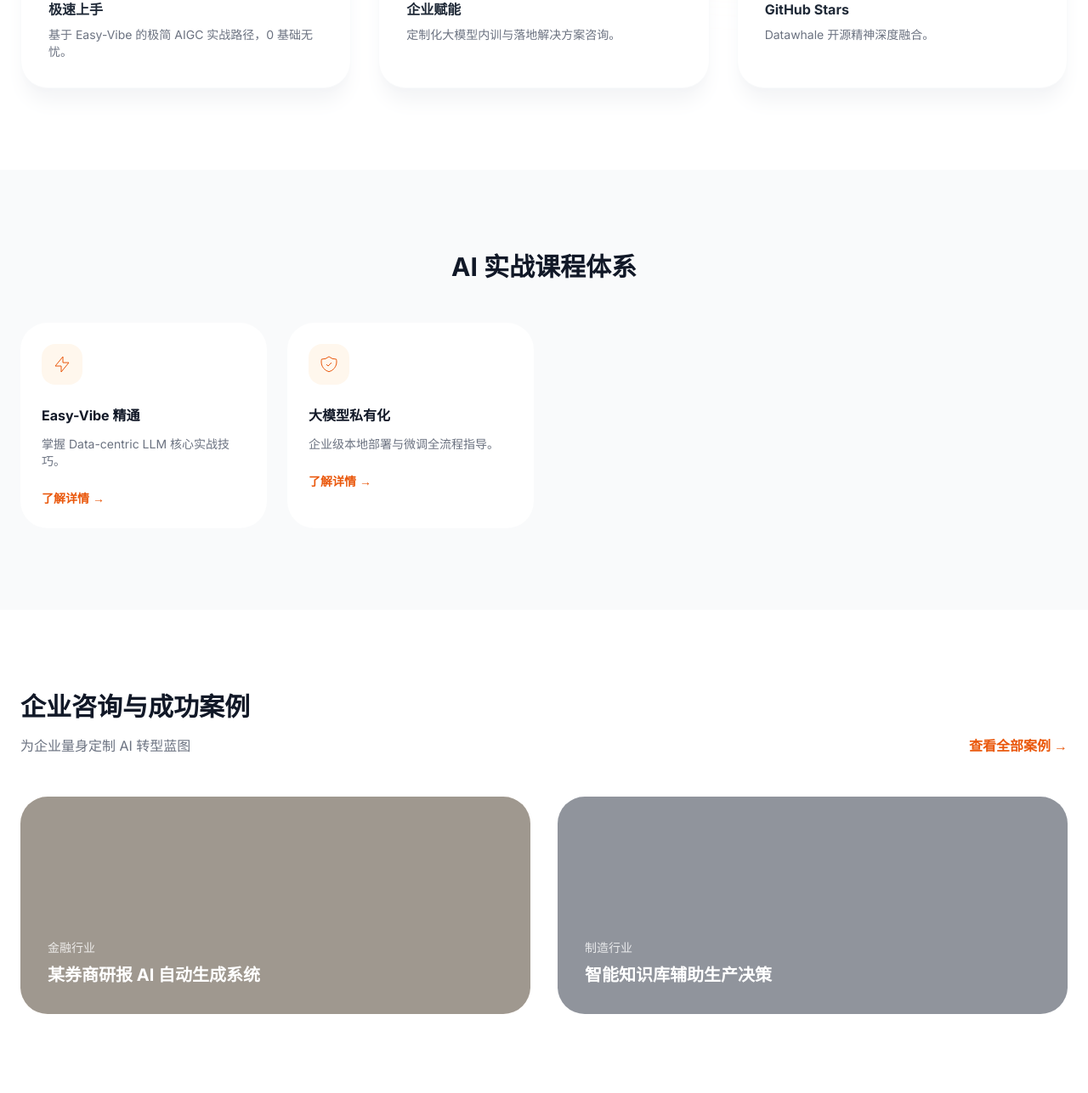
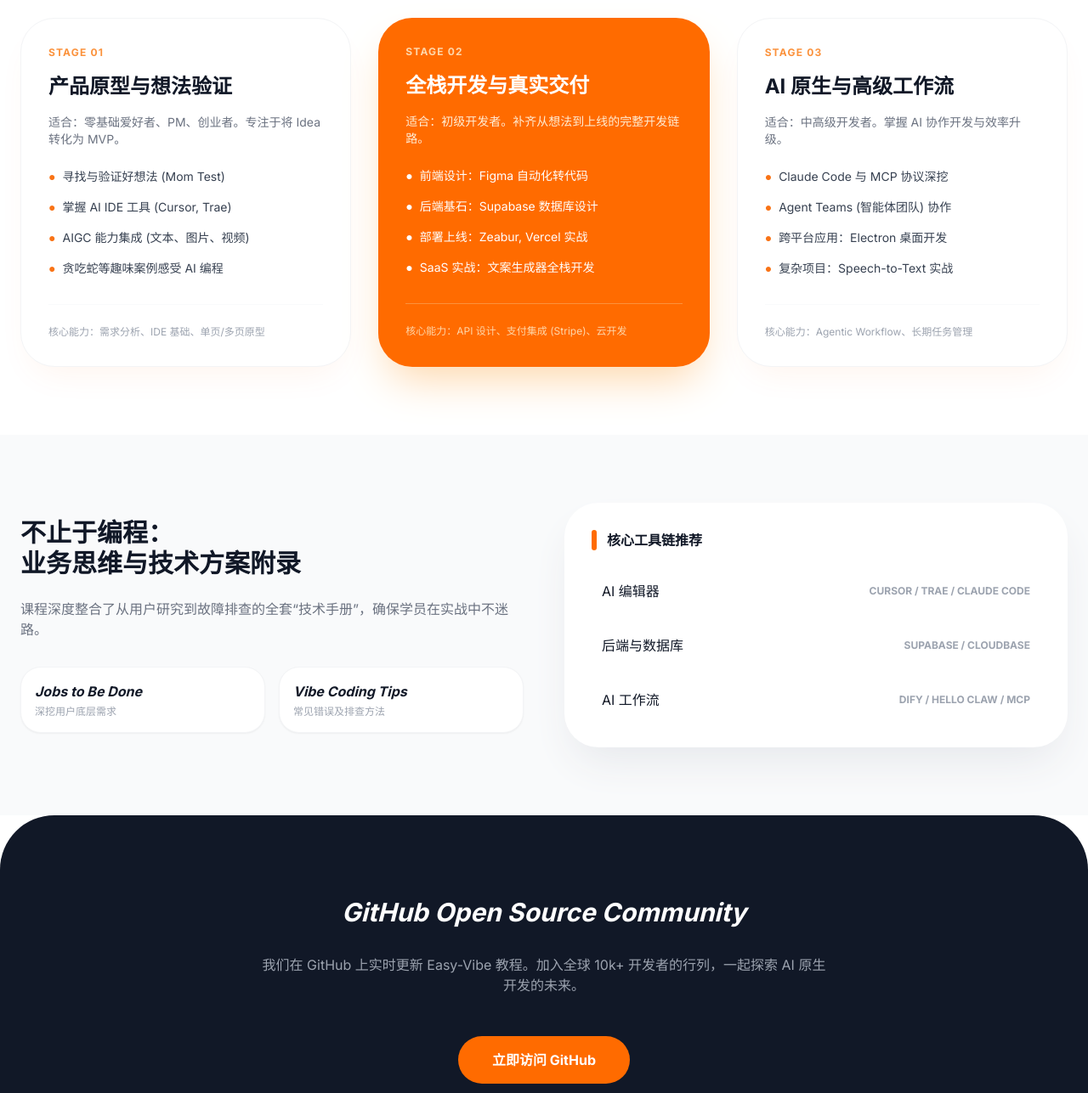
Before and after one commit to jb9679113/Easy-AI, a plain HTML site: page index.html in a window 1280 px wide. Shown: the part 615-1902 px from the top of the page at 85% size. Drawn offline with nearby package versions, Linux system fonts and the light colour scheme.

Commit message:
Add files via upload
新增Vibe coding培训描述

```diff
--- a/index.html
+++ b/index.html
@@ -3,7 +3,7 @@
 <head>
     <meta charset="UTF-8">
     <meta name="viewport" content="width=device-width, initial-scale=1.0">
-    <title>智易 AI - 实战培训与企业咨询</title>
+    <title>智易 AI - Easy-Vibe 实战培训</title>
     <script src="https://cdn.tailwindcss.com"></script>
     <link href="https://fonts.googleapis.com/css2?family=Inter:wght@400;600;700&display=swap" rel="stylesheet">
     <style>
@@ -11,8 +11,8 @@
         .baichuan-orange { color: #FF6B00; }
         .bg-baichuan-orange { background-color: #FF6B00; }
         .border-baichuan-orange { border-color: #FF6B00; }
-        /* 这里的超大圆角是模仿百川设计的关键 */
-        .rounded-baichuan { border-radius: 2rem; }
+        .rounded-baichuan { border-radius: 2.5rem; }
+        .course-card-shadow { box-shadow: 0 20px 40px -15px rgba(255, 107, 0, 0.08); }
     </style>
 </head>
 <body class="bg-white text-gray-900">
@@ -21,144 +21,128 @@
         <div class="max-w-7xl mx-auto px-6 h-20 flex items-center justify-between">
             <div class="flex items-center space-x-2">
                 <div class="w-8 h-8 bg-baichuan-orange rounded-lg flex items-center justify-center text-white font-bold">智</div>
-                <span class="text-xl font-bold tracking-tight">智易 AI <span class="text-xs text-gray-400 font-normal ml-1">EASY VIBE</span></span>
+                <span class="text-xl font-bold tracking-tight">智易 AI <span class="text-xs text-gray-400 font-normal ml-1">POWERED BY EASY-VIBE</span></span>
             </div>
             <div class="hidden md:flex space-x-10 text-sm font-medium text-gray-600">
-                <a href="#courses" class="hover:text-orange-600 transition">AI 实战课程</a>
-                <a href="#consulting" class="hover:text-orange-600 transition">企业咨询</a>
-                <a href="#cases" class="hover:text-orange-600 transition">成功案例</a>
+                <a href="#syllabus" class="hover:text-orange-600 transition">课程大纲</a>
+                <a href="#consulting" class="hover:text-orange-600 transition">咨询服务</a>
                 <a href="#community" class="hover:text-orange-600 transition">开源社区</a>
             </div>
-            <a href="#" class="bg-baichuan-orange text-white px-6 py-2.5 rounded-full text-sm font-semibold hover:bg-orange-700 transition shadow-lg shadow-orange-200">
-                立即体验
+            <a href="https://github.com/datawhalechina/easy-vibe" target="_blank" class="bg-baichuan-orange text-white px-6 py-2.5 rounded-full text-sm font-semibold hover:bg-orange-700 transition shadow-lg shadow-orange-200">
+                GitHub 仓库
             </a>
         </div>
     </nav>
 
-    <section class="pt-40 pb-20 px-6">
-        <div class="max-w-7xl mx-auto grid md:grid-cols-2 gap-12 items-center">
-            <div>
-                <h1 class="text-6xl font-bold leading-tight mb-6">
-                    智易 AI <br/>
-                    <span class="text-transparent bg-clip-text bg-gradient-to-r from-orange-600 to-orange-400">实战训练营</span>
+    <section class="pt-40 pb-12 px-6 bg-gradient-to-b from-orange-50/30 to-white">
+        <div class="max-w-7xl mx-auto text-center">
+            <h1 class="text-5xl md:text-7xl font-bold leading-tight mb-6">
+                从想法到产品，<br/>
+                <span class="text-transparent bg-clip-text bg-gradient-to-r from-orange-600 to-orange-400 italic">会说话就能编程</span>
             </h1>
-                <p class="text-xl text-gray-500 mb-10 leading-relaxed">
-                    源自 Easy-Vibe，全场景 AIGC 实战与企业咨询。我们不仅教授工具，更致力于构建属于您的 AI 工作流。
+            <p class="text-xl text-gray-500 mb-10 max-w-2xl mx-auto">
+                基于 Datawhale 热门开源项目 <span class="font-bold text-gray-800">Easy-Vibe</span>，为您提供 AI 时代的全新开发范式：先跑通产品，再理解原理。
             </p>
-                <div class="flex space-x-4">
-                    <button class="bg-baichuan-orange text-white px-8 py-4 rounded-full font-bold hover:shadow-xl transition">立即学起</button>
-                    <button class="border border-gray-200 text-gray-700 px-8 py-4 rounded-full font-bold hover:bg-gray-50 transition">企业定制</button>
         </div>
+    </section>
+
+    <section id="syllabus" class="py-20 px-6">
+        <div class="max-w-7xl mx-auto">
+            <div class="flex items-center justify-between mb-12">
+                <h2 class="text-3xl font-bold italic border-l-4 border-baichuan-orange pl-4">Easy-Vibe 核心课程体系</h2>
+                <span class="bg-orange-50 text-orange-600 px-4 py-1 rounded-full text-xs font-bold uppercase tracking-widest">3 Stages of Growth</span>
             </div>
-            <div class="relative">
-                <div class="absolute -inset-4 bg-orange-100/50 rounded-full blur-3xl"></div>
-                <div class="relative bg-gradient-to-br from-orange-50 to-white border border-orange-100 rounded-baichuan p-10 h-80 flex items-center justify-center">
-                    <svg class="w-48 h-48 text-orange-200" fill="currentColor" viewBox="0 0 24 24"><path d="M12 2L2 7l10 5 10-5-10-5zM2 17l10 5 10-5M2 12l10 5 10-5"></path></svg>
+
+            <div class="grid md:grid-cols-3 gap-8">
+                <div class="bg-white p-8 rounded-baichuan border border-gray-100 course-card-shadow hover:-translate-y-2 transition duration-300">
+                    <div class="text-xs font-bold text-orange-400 mb-4 tracking-widest">STAGE 01</div>
+                    <h3 class="text-2xl font-bold mb-4">产品原型与想法验证</h3>
+                    <p class="text-gray-500 text-sm mb-6">适合：零基础爱好者、PM、创业者。专注于将 Idea 转化为 MVP。</p>
+                    <ul class="space-y-4 text-sm font-medium text-gray-700 mb-8">
+                        <li class="flex items-start"><span class="text-orange-500 mr-2">●</span> 寻找与验证好想法 (Mom Test)</li>
+                        <li class="flex items-start"><span class="text-orange-500 mr-2">●</span> 掌握 AI IDE 工具 (Cursor, Trae)</li>
+                        <li class="flex items-start"><span class="text-orange-500 mr-2">●</span> AIGC 能力集成 (文本、图片、视频)</li>
+                        <li class="flex items-start"><span class="text-orange-500 mr-2">●</span> 贪吃蛇等趣味案例感受 AI 编程</li>
+                    </ul>
+                    <div class="pt-6 border-t border-gray-50 text-xs text-gray-400">核心能力：需求分析、IDE 基础、单页/多页原型</div>
+                </div>
+
+                <div class="bg-baichuan-orange p-8 rounded-baichuan text-white shadow-2xl shadow-orange-200 hover:-translate-y-2 transition duration-300">
+                    <div class="text-xs font-bold text-orange-200 mb-4 tracking-widest">STAGE 02</div>
+                    <h3 class="text-2xl font-bold mb-4">全栈开发与真实交付</h3>
+                    <p class="text-orange-100 text-sm mb-6">适合：初级开发者。补齐从想法到上线的完整开发链路。</p>
+                    <ul class="space-y-4 text-sm font-medium mb-8">
+                        <li class="flex items-start"><span class="text-white mr-2">●</span> 前端设计：Figma 自动化转代码</li>
+                        <li class="flex items-start"><span class="text-white mr-2">●</span> 后端基石：Supabase 数据库设计</li>
+                        <li class="flex items-start"><span class="text-white mr-2">●</span> 部署上线：Zeabur, Vercel 实战</li>
+                        <li class="flex items-start"><span class="text-white mr-2">●</span> SaaS 实战：文案生成器全栈开发</li>
+                    </ul>
+                    <div class="pt-6 border-t border-orange-400 text-xs text-orange-200">核心能力：API 设计、支付集成 (Stripe)、云开发</div>
+                </div>
+
+                <div class="bg-white p-8 rounded-baichuan border border-gray-100 course-card-shadow hover:-translate-y-2 transition duration-300">
+                    <div class="text-xs font-bold text-orange-400 mb-4 tracking-widest">STAGE 03</div>
+                    <h3 class="text-2xl font-bold mb-4">AI 原生与高级工作流</h3>
+                    <p class="text-gray-500 text-sm mb-6">适合：中高级开发者。掌握 AI 协作开发与效率升级。</p>
+                    <ul class="space-y-4 text-sm font-medium text-gray-700 mb-8">
+                        <li class="flex items-start"><span class="text-orange-500 mr-2">●</span> Claude Code 与 MCP 协议深挖</li>
+                        <li class="flex items-start"><span class="text-orange-500 mr-2">●</span> Agent Teams (智能体团队) 协作</li>
+                        <li class="flex items-start"><span class="text-orange-500 mr-2">●</span> 跨平台应用：Electron 桌面开发</li>
+                        <li class="flex items-start"><span class="text-orange-500 mr-2">●</span> 复杂项目：Speech-to-Text 实战</li>
+                    </ul>
+                    <div class="pt-6 border-t border-gray-50 text-xs text-gray-400">核心能力：Agentic Workflow、长期任务管理</div>
                 </div>
             </div>
         </div>
     </section>
 
-    <section class="max-w-7xl mx-auto px-6 -mt-10 mb-24 grid md:grid-cols-3 gap-8 relative z-10">
-        <div class="bg-white p-8 rounded-baichuan shadow-xl shadow-gray-100 border border-gray-50">
-            <div class="text-orange-600 text-3xl font-bold mb-2">98%</div>
-            <div class="font-bold text-gray-800 mb-2">极速上手</div>
-            <p class="text-sm text-gray-500">基于 Easy-Vibe 的极简 AIGC 实战路径，0 基础无忧。</p>
+    <section class="bg-gray-50 py-20 px-6">
+        <div class="max-w-7xl mx-auto grid md:grid-cols-2 gap-12 items-center">
+            <div>
+                <h2 class="text-3xl font-bold mb-6">不止于编程：<br/>业务思维与技术方案附录</h2>
+                <p class="text-gray-500 mb-8">课程深度整合了从用户研究到故障排查的全套“技术手册”，确保学员在实战中不迷路。</p>
+                <div class="grid grid-cols-2 gap-4">
+                    <div class="bg-white p-4 rounded-3xl border border-gray-100 shadow-sm">
+                        <div class="font-bold text-baichuan-orange mb-1 italic">Jobs to Be Done</div>
+                        <div class="text-xs text-gray-400">深挖用户底层需求</div>
                     </div>
-        <div class="bg-white p-8 rounded-baichuan shadow-xl shadow-gray-100 border border-gray-50">
-            <div class="text-orange-600 text-3xl font-bold mb-2">500+</div>
-            <div class="font-bold text-gray-800 mb-2">企业赋能</div>
-            <p class="text-sm text-gray-500">定制化大模型内训与落地解决方案咨询。</p>
+                    <div class="bg-white p-4 rounded-3xl border border-gray-100 shadow-sm">
+                        <div class="font-bold text-baichuan-orange mb-1 italic">Vibe Coding Tips</div>
+                        <div class="text-xs text-gray-400">常见错误及排查方法</div>
                     </div>
-        <div class="bg-white p-8 rounded-baichuan shadow-xl shadow-gray-100 border border-gray-50">
-            <div class="text-orange-600 text-3xl font-bold mb-2">10k+</div>
-            <div class="font-bold text-gray-800 mb-2">GitHub Stars</div>
-            <div class="text-sm text-gray-500">Datawhale 开源精神深度融合。</div>
                 </div>
-    </section>
-
-    <section id="courses" class="bg-gray-50 py-24 px-6">
-        <div class="max-w-7xl mx-auto">
-            <h2 class="text-3xl font-bold mb-12 text-center">AI 实战课程体系</h2>
-            <div class="grid md:grid-cols-4 gap-6">
-                <div class="group bg-white p-6 rounded-baichuan border border-transparent hover:border-baichuan-orange transition duration-300">
-                    <div class="w-12 h-12 bg-orange-50 rounded-2xl flex items-center justify-center mb-6 text-orange-600 group-hover:bg-baichuan-orange group-hover:text-white transition">
-                        <svg class="w-6 h-6" fill="none" stroke="currentColor" viewBox="0 0 24 24"><path d="M13 10V3L4 14h7v7l9-11h-7z"/></svg>
             </div>
-                    <h3 class="font-bold mb-3">Easy-Vibe 精通</h3>
-                    <p class="text-sm text-gray-500 mb-6">掌握 Data-centric LLM 核心实战技巧。</p>
-                    <button class="text-sm font-bold text-orange-600 flex items-center">了解详情 <span class="ml-1">→</span></button>
+            <div class="bg-white p-8 rounded-baichuan shadow-2xl shadow-gray-200">
+                <h4 class="font-bold mb-6 flex items-center"><span class="w-1.5 h-6 bg-baichuan-orange mr-3 rounded-full"></span> 核心工具链推荐</h4>
+                <div class="space-y-4">
+                    <div class="flex justify-between items-center p-3 hover:bg-orange-50 rounded-2xl transition">
+                        <span class="font-medium">AI 编辑器</span>
+                        <span class="text-xs text-gray-400 uppercase font-bold">Cursor / Trae / Claude Code</span>
                     </div>
-                <div class="group bg-white p-6 rounded-baichuan border border-transparent hover:border-baichuan-orange transition">
-                    <div class="w-12 h-12 bg-orange-50 rounded-2xl flex items-center justify-center mb-6 text-orange-600">
-                        <svg class="w-6 h-6" fill="none" stroke="currentColor" viewBox="0 0 24 24"><path d="M9 12l2 2 4-4m5.618-4.016A11.955 11.955 0 0112 2.944a11.955 11.955 0 01-8.618 3.04A12.02 12.02 0 003 9c0 5.591 3.824 10.29 9 11.622 5.176-1.332 9-6.03 9-11.622 0-1.042-.133-2.052-.382-3.016z"/></svg>
+                    <div class="flex justify-between items-center p-3 hover:bg-orange-50 rounded-2xl transition">
+                        <span class="font-medium">后端与数据库</span>
+                        <span class="text-xs text-gray-400 uppercase font-bold">Supabase / CloudBase</span>
                     </div>
-                    <h3 class="font-bold mb-3">大模型私有化</h3>
-                    <p class="text-sm text-gray-500 mb-6">企业级本地部署与微调全流程指导。</p>
-                    <button class="text-sm font-bold text-orange-600 flex items-center">了解详情 <span class="ml-1">→</span></button>
+                    <div class="flex justify-between items-center p-3 hover:bg-orange-50 rounded-2xl transition">
+                        <span class="font-medium">AI 工作流</span>
+                        <span class="text-xs text-gray-400 uppercase font-bold">Dify / Hello Claw / MCP</span>
+                    </div>
                 </div>
             </div>
         </div>
     </section>
 
-    <section id="consulting" class="py-24 px-6">
-        <div class="max-w-7xl mx-auto">
-            <div class="flex flex-col md:flex-row justify-between items-end mb-12">
-                <div>
-                    <h2 class="text-3xl font-bold mb-4">企业咨询与成功案例</h2>
-                    <p class="text-gray-500">为企业量身定制 AI 转型蓝图</p>
-                </div>
-                <button class="text-orange-600 font-semibold">查看全部案例 →</button>
-            </div>
-            <div class="grid md:grid-cols-2 gap-8">
-                <div class="relative overflow-hidden rounded-baichuan group h-64">
-                    <div class="absolute inset-0 bg-gray-900/40 group-hover:bg-gray-900/20 transition"></div>
-                    <div class="absolute bottom-8 left-8 text-white">
-                        <div class="text-sm opacity-80 mb-2">金融行业</div>
-                        <h4 class="text-xl font-bold">某券商研报 AI 自动生成系统</h4>
-                    </div>
-                    <div class="w-full h-full bg-orange-100"></div> </div>
-                <div class="relative overflow-hidden rounded-baichuan group h-64">
-                    <div class="absolute inset-0 bg-gray-900/40 group-hover:bg-gray-900/20 transition"></div>
-                    <div class="absolute bottom-8 left-8 text-white">
-                        <div class="text-sm opacity-80 mb-2">制造行业</div>
-                        <h4 class="text-xl font-bold">智能知识库辅助生产决策</h4>
-                    </div>
-                    <div class="w-full h-full bg-gray-200"></div> </div>
+    <section id="community" class="py-24 px-6 bg-gray-900 text-white rounded-t-[4rem]">
+        <div class="max-w-7xl mx-auto text-center">
+            <h2 class="text-3xl font-bold mb-8 italic">GitHub Open Source Community</h2>
+            <p class="text-gray-400 mb-12 max-w-2xl mx-auto">
+                我们在 GitHub 上实时更新 Easy-Vibe 教程。加入全球 10k+ 开发者的行列，一起探索 AI 原生开发的未来。
+            </p>
+            <div class="flex justify-center space-x-6">
+                <a href="https://github.com/datawhalechina/easy-vibe" class="bg-baichuan-orange hover:bg-orange-700 px-10 py-4 rounded-full font-bold transition">立即访问 GitHub</a>
             </div>
         </div>
     </section>
 
-    <section id="community" class="pb-24 px-6">
-        <div class="max-w-7xl mx-auto bg-gray-900 rounded-baichuan p-12 text-white flex flex-col md:flex-row items-center justify-between">
-            <div class="mb-8 md:mb-0">
-                <h2 class="text-3xl font-bold mb-4 italic">easy-vibe project</h2>
-                <p class="text-gray-400 mb-6 max-w-md">Datawhale Data-centric LLM 精神沉淀。我们坚持开源分享，将最前沿的 AI 实践经验回馈社区。</p>
-                <div class="flex space-x-6">
-                    <div><span class="text-orange-400 font-bold text-xl">8k+</span> <span class="text-sm text-gray-500 ml-1">Stars</span></div>
-                    <div><span class="text-orange-400 font-bold text-xl">1.2k+</span> <span class="text-sm text-gray-500 ml-1">Forks</span></div>
-                </div>
-            </div>
-            <a href="https://github.com/datawhalechina/easy-vibe" target="_blank" class="bg-white text-gray-900 px-8 py-4 rounded-full font-bold flex items-center hover:bg-orange-50 transition">
-                <svg class="w-5 h-5 mr-2" fill="currentColor" viewBox="0 0 24 24"><path d="M12 0c-6.626 0-12 5.373-12 12 0 5.302 3.438 9.8 8.207 11.387.599.111.793-.261.793-.577v-2.234c-3.338.726-4.033-1.416-4.033-1.416-.546-1.387-1.333-1.756-1.333-1.756-1.089-.745.083-.729.083-.729 1.205.084 1.839 1.237 1.839 1.237 1.07 1.834 2.807 1.304 3.492.997.107-.775.418-1.305.762-1.604-2.665-.305-5.467-1.334-5.467-5.931 0-1.311.469-2.381 1.236-3.221-.124-.303-.535-1.524.117-3.176 0 0 1.008-.322 3.301 1.23.957-.266 1.983-.399 3.003-.404 1.02.005 2.047.138 3.006.404 2.291-1.552 3.297-1.23 3.297-1.23.653 1.653.242 2.874.118 3.176.77.84 1.235 1.911 1.235 3.221 0 4.609-2.807 5.624-5.479 5.921.43.372.823 1.102.823 2.222v3.293c0 .319.192.694.801.576 4.765-1.589 8.199-6.086 8.199-11.386 0-6.627-5.373-12-12-12z"/></svg>
-                在 GitHub 上查看
-            </a>
-        </div>
-    </section>
-
-    <footer class="bg-white border-t border-gray-100 py-12 px-6">
-        <div class="max-w-7xl mx-auto flex flex-col md:flex-row justify-between items-center">
-            <div class="mb-6 md:mb-0">
-                <span class="text-xl font-bold italic">智易 AI</span>
-                <p class="text-xs text-gray-400 mt-1">© 2024 Drinot Company. All rights reserved.</p>
-            </div>
-            <div class="flex space-x-8 text-sm text-gray-500">
-                <a href="#" class="hover:text-orange-600">服务条款</a>
-                <a href="#" class="hover:text-orange-600">隐私政策</a>
-                <a href="#" class="hover:text-orange-600">联系我们</a>
-            </div>
-        </div>
-    </footer>
-
 </body>
 </html>
```
Lines whose indentation alone changed are shown as unchanged.
